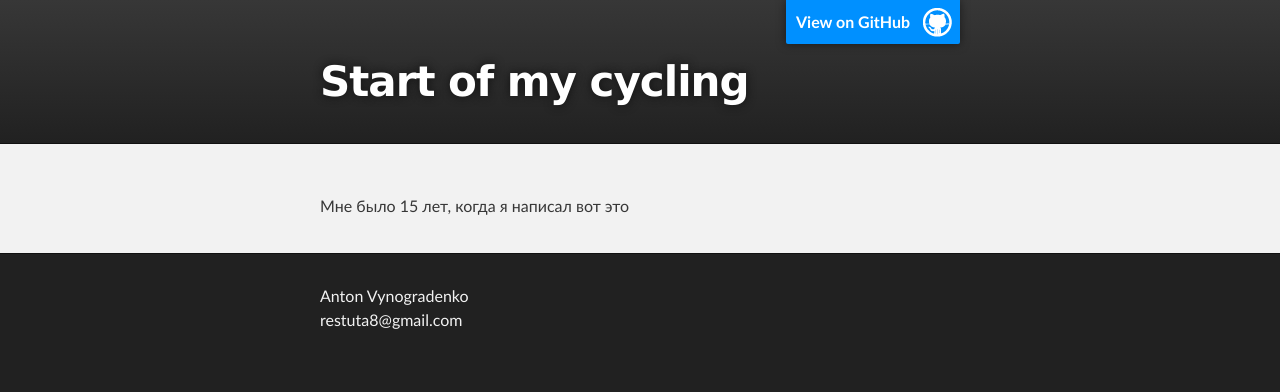
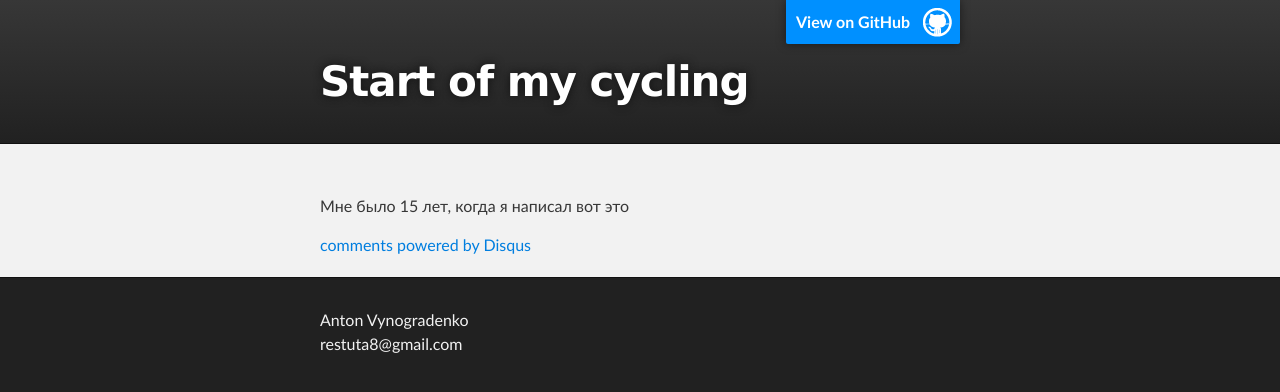
Before and after one commit to Restuta/restuta.github.io, a Jekyll site: the page built from _posts/2013-06-12-start-of-my-cycling.md, in a window 1280 px wide. Shown: the top 392 px of the page. Built offline with Jekyll 4.4.1, drawn with Linux system fonts in a browser that asks for light colours; comment, search, counter and statistics services are not loaded; some of the changed lines change nothing that is shown.

Commit message:
adding disqus

```diff
--- a/_layouts/post.html
+++ b/_layouts/post.html
@@ -4,3 +4,18 @@
 <div id="post">
 	{{ content }}
 </div>
+
+<div id="disqus_thread"></div>
+<script type="text/javascript">
+    /* * * CONFIGURATION VARIABLES: EDIT BEFORE PASTING INTO YOUR WEBPAGE * * */
+    var disqus_shortname = 'restutagithubio'; // required: replace example with your forum shortname
+
+    /* * * DON'T EDIT BELOW THIS LINE * * */
+    (function() {
+        var dsq = document.createElement('script'); dsq.type = 'text/javascript'; dsq.async = true;
+        dsq.src = '//' + disqus_shortname + '.disqus.com/embed.js';
+        (document.getElementsByTagName('head')[0] || document.getElementsByTagName('body')[0]).appendChild(dsq);
+    })();
+</script>
+<noscript>Please enable JavaScript to view the <a href="http://disqus.com/?ref_noscript">comments powered by Disqus.</a></noscript>
+<a href="http://disqus.com" class="dsq-brlink">comments powered by <span class="logo-disqus">Disqus</span></a>
```
